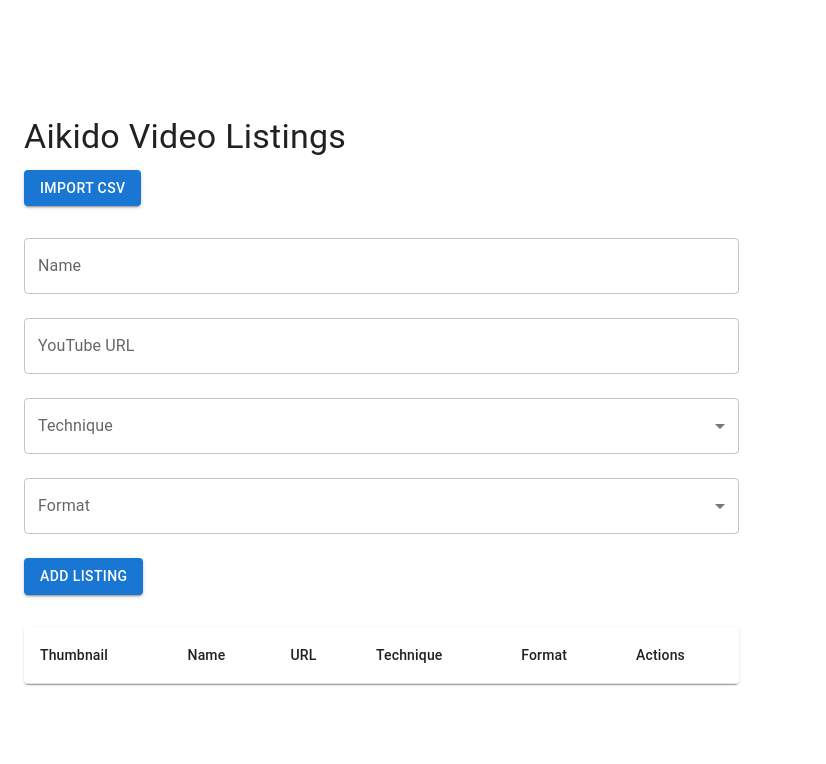
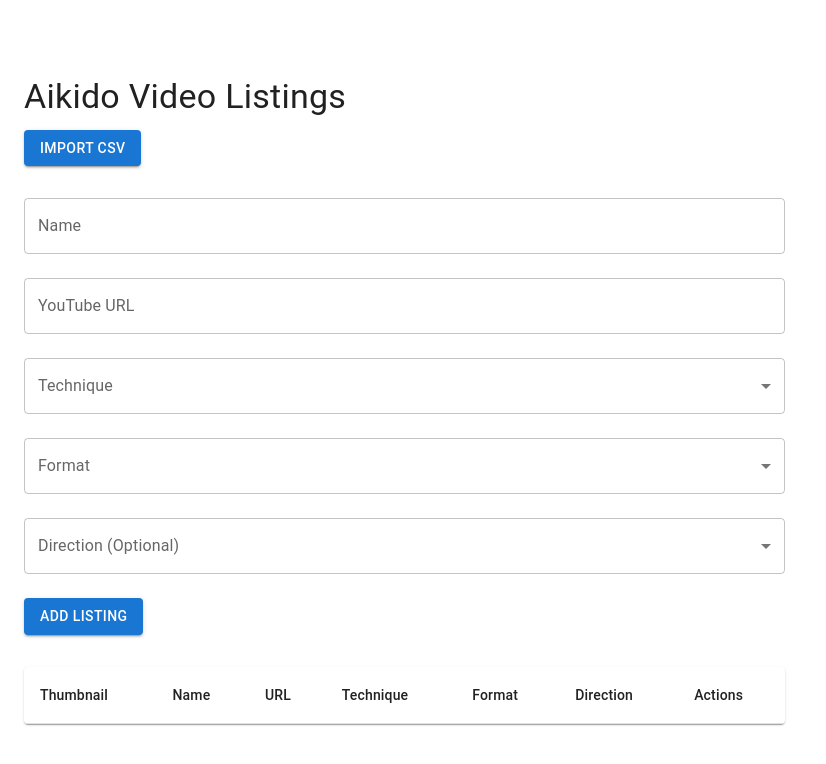
Before and after one commit to twilliamsark/vlisting, a React (Vite) app: page / in a window 1280 px wide. Shown: the top 764 px of the page, without its empty margins (0-826 px from the left). Built offline with nearby package versions, Linux system fonts and the light colour scheme.

Commit message:
add direction field

```diff
--- a/src/App.tsx
+++ b/src/App.tsx
@@ -15,6 +15,7 @@ interface CsvRow {
   url: string;
   technique: string;
   format: string;
+  direction?: string;
 }
 
 function App() {
@@ -34,11 +35,19 @@ function App() {
             const url = row.url;
             const technique = row.technique;
             const format = row.format;
+            const direction = row.direction;
             if (name && url && technique && format) {
               const videoId = extractVideoId(url);
               if (videoId) {
                 const existing = listings.find((l) => l.url === url);
-                const listingData = { name, url, technique, format, videoId };
+                const listingData = {
+                  name,
+                  url,
+                  technique,
+                  format,
+                  videoId,
+                  ...(direction && { direction }),
+                };
                 if (existing) {
                   updateListing(existing.id, listingData);
                 } else {
--- a/src/components/VideoForm.tsx
+++ b/src/components/VideoForm.tsx
@@ -1,4 +1,5 @@
 import { useForm, Controller } from 'react-hook-form';
+import type { SubmitHandler } from 'react-hook-form';
 import { useEffect } from 'react';
 import { yupResolver } from '@hookform/resolvers/yup';
 import * as yup from 'yup';
@@ -25,6 +26,7 @@ const schema = yup.object({
     ),
   technique: yup.string().required('Technique is required'),
   format: yup.string().required('Format is required'),
+  direction: yup.string().optional().default(''),
 });
 
 interface FormData {
@@ -32,6 +34,7 @@ interface FormData {
   url: string;
   technique: string;
   format: string;
+  direction: string;
 }
 
 const techniques = [
@@ -63,6 +66,7 @@ const formats = [
   'Suwariwaza',
   'Tiado',
 ];
+const directions = ['Omote', 'Ura'];
 
 interface VideoFormProps {
   editingListing: VideoListing | null;
@@ -88,12 +92,14 @@ export default function VideoForm({
           url: editingListing.url,
           technique: editingListing.technique,
           format: editingListing.format,
+          direction: editingListing.direction || '',
         }
       : {
           name: '',
           url: '',
           technique: '',
           format: '',
+          direction: '',
         },
   });
 
@@ -104,6 +110,7 @@ export default function VideoForm({
         url: editingListing.url,
         technique: editingListing.technique,
         format: editingListing.format,
+        direction: editingListing.direction || '',
       });
     } else {
       reset({
@@ -111,18 +118,25 @@ export default function VideoForm({
         url: '',
         technique: '',
         format: '',
+        direction: '',
       });
     }
   }, [editingListing, reset]);
 
-  const onSubmit = (data: FormData) => {
+  const onSubmit: SubmitHandler<FormData> = (data) => {
     const videoId = extractVideoId(data.url);
     if (videoId) {
+      const { direction, ...rest } = data;
+      const listingData = {
+        ...rest,
+        videoId,
+        ...(direction && direction.trim() && { direction }),
+      };
       if (editingListing) {
-        updateListing(editingListing.id, { ...data, videoId });
+        updateListing(editingListing.id, listingData);
         onCancel();
       } else {
-        addListing({ ...data, videoId });
+        addListing(listingData);
         reset();
       }
     }
@@ -194,6 +208,26 @@ export default function VideoForm({
           </FormControl>
         )}
       />
+      <Controller
+        name="direction"
+        control={control}
+        defaultValue=""
+        render={({ field }) => (
+          <FormControl fullWidth margin="normal">
+            <InputLabel>Direction (Optional)</InputLabel>
+            <Select {...field} label="Direction (Optional)">
+              <MenuItem value="">
+                <em>None</em>
+              </MenuItem>
+              {directions.map((dir) => (
+                <MenuItem key={dir} value={dir}>
+                  {dir}
+                </MenuItem>
+              ))}
+            </Select>
+          </FormControl>
+        )}
+      />
       <Button type="submit" variant="contained" sx={{ mt: 2, mr: 1 }}>
         {editingListing ? 'Update Listing' : 'Add Listing'}
       </Button>
--- a/src/components/VideoList.tsx
+++ b/src/components/VideoList.tsx
@@ -29,6 +29,7 @@ export default function VideoList({ onEdit }: VideoListProps) {
             <TableCell>URL</TableCell>
             <TableCell>Technique</TableCell>
             <TableCell>Format</TableCell>
+            <TableCell>Direction</TableCell>
             <TableCell>Actions</TableCell>
           </TableRow>
         </TableHead>
@@ -55,6 +56,7 @@ export default function VideoList({ onEdit }: VideoListProps) {
               </TableCell>
               <TableCell>{listing.technique}</TableCell>
               <TableCell>{listing.format}</TableCell>
+              <TableCell>{listing.direction || ''}</TableCell>
               <TableCell>
                 <Button
                   variant="outlined"
--- a/src/types.ts
+++ b/src/types.ts
@@ -4,5 +4,6 @@ export interface VideoListing {
   url: string;
   technique: string;
   format: string;
+  direction?: string;
   videoId?: string; // extracted from URL for thumbnail
 }
```
